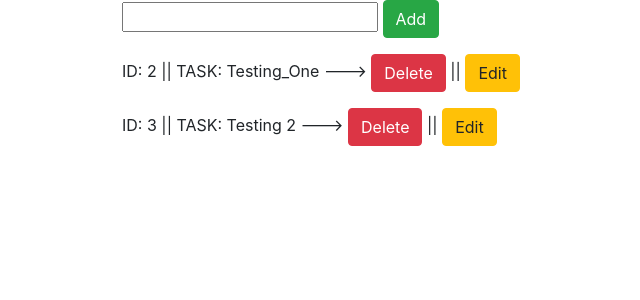
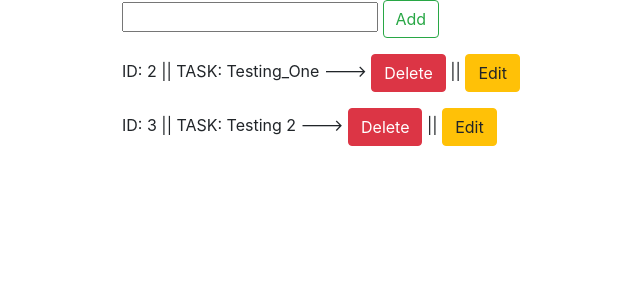
Before and after one commit to Code-Prashant/Simple_CRUD, a Django app: page / in a window 1280 px wide. Shown: the top 300 px of the page, without its empty margins (6-646 px from the left). Run offline with Django 3.2, Linux system fonts and the light colour scheme; data comes from the database, SQL or seed files in the repository.

Commit message:
button_updation

```diff
--- a/templates/todoapp/homepage.html
+++ b/templates/todoapp/homepage.html
@@ -3,7 +3,7 @@
 	<form action="/addtask/" method="POST" style="margin-left: 10%;">
 		{% csrf_token %}
 		<input type="text" name="task">
-		<input type="submit" value="Add" class="btn btn-success" name="">
+		<input type="submit" value="Add" class="btn btn-outline-success" name="">
 	</form>
 	{% for mytodo in mytodos %}
 		<p style="margin-left: 10%;">ID: {{ mytodo.id }} || TASK: {{ mytodo.task }} ---> <a href="/deletetask/{{mytodo.id}}/" class="btn btn-danger">Delete</a> || <a href="/edittask/{{mytodo.id}}/" class="btn btn-warning">Edit</a></p>
```
